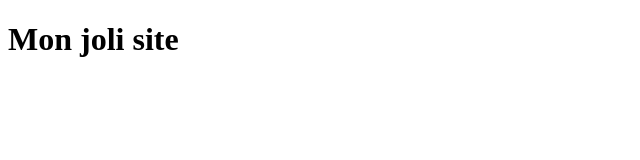
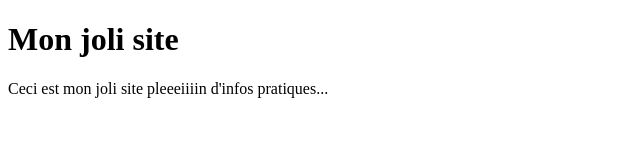
Before and after one commit to jcrangon/projet1, a plain HTML site: page index.html in a window 1280 px wide. Shown: the whole page, without its empty margins (0-640 px from the left). Drawn offline with Linux system fonts and the light colour scheme.

Commit message:
avancée sur index.html

```diff
--- a/index.html
+++ b/index.html
@@ -9,6 +9,8 @@
 <body>
   <h1>Mon joli site</h1>
 
+  <p>Ceci est mon joli site pleeeiiiin d'infos pratiques...</p>
+
   <script src="./assets/js/app.js"></script>
 </body>
 </html>
```
